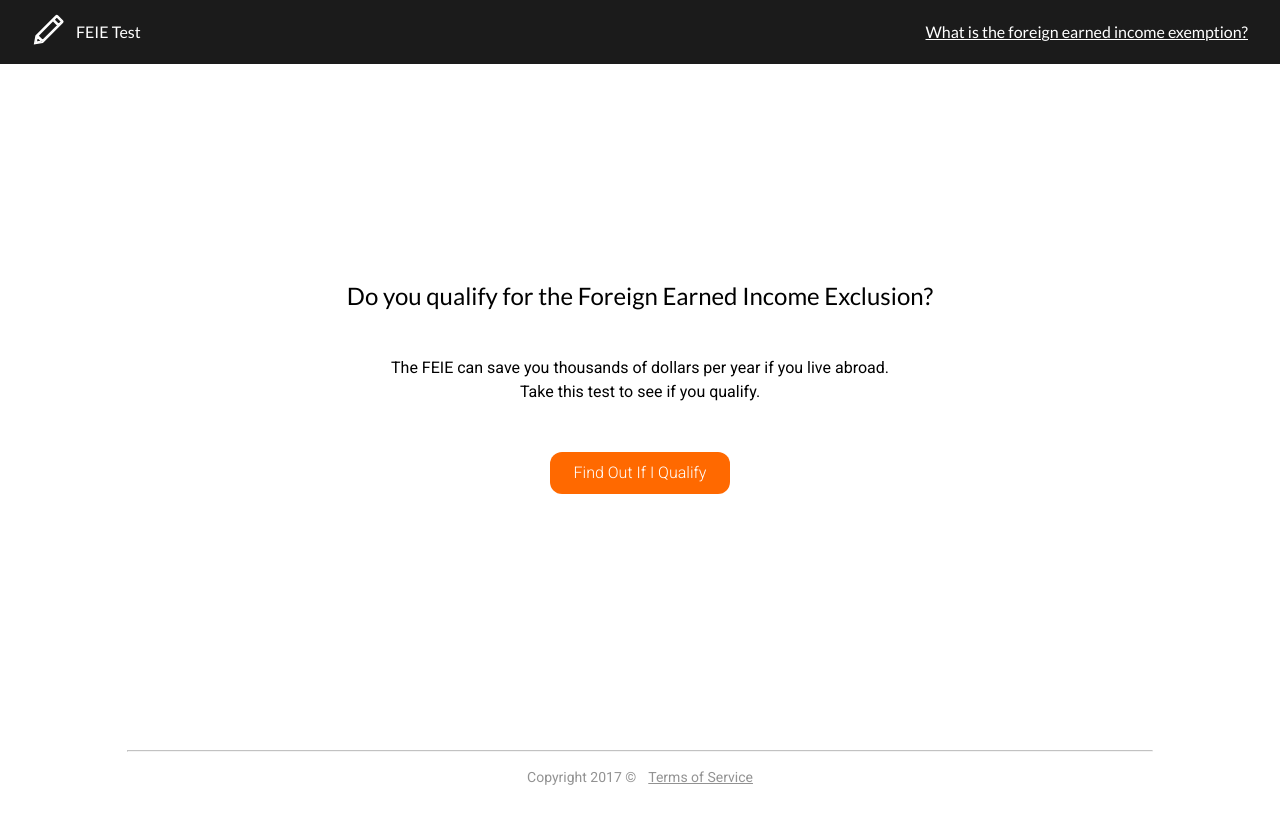
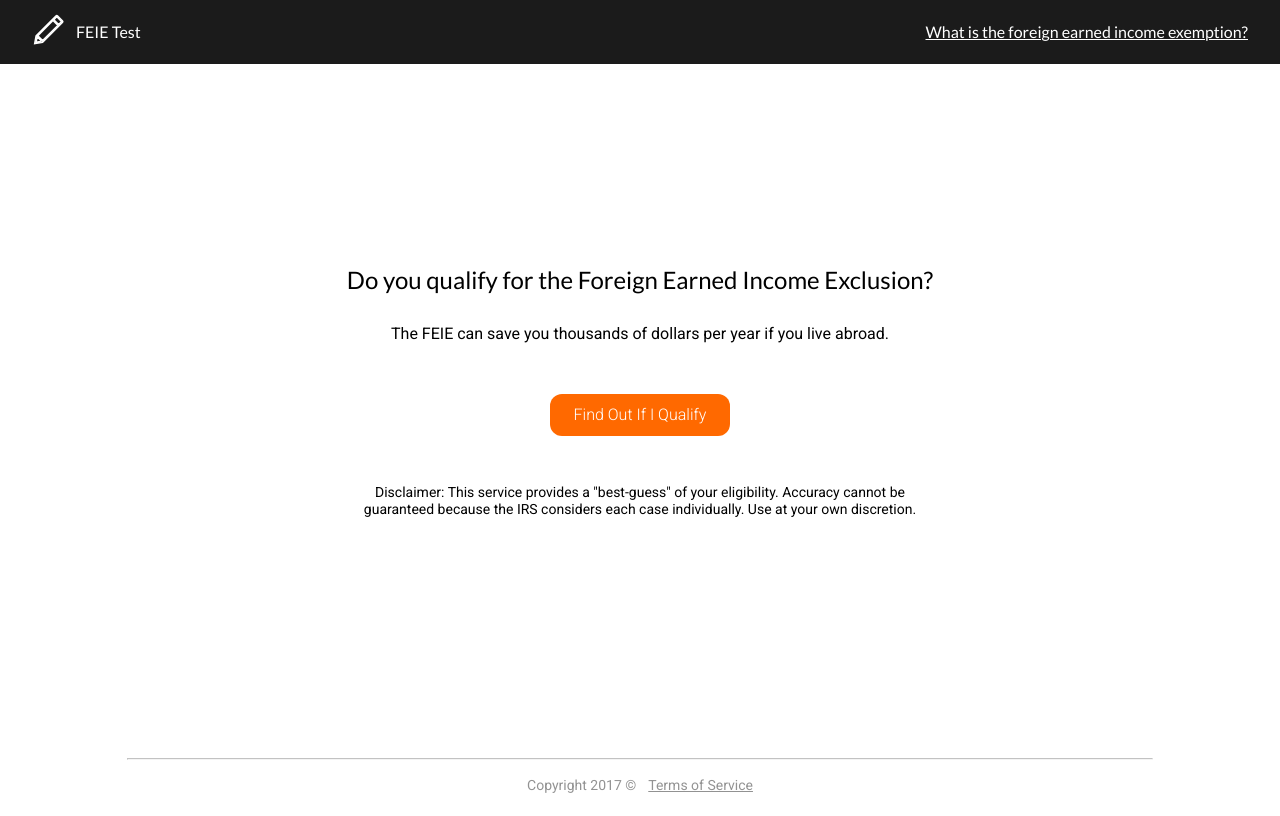
Before and after one commit to AntCas/feie-checker, a React (Create React App) app: page / in a window 1280 px wide. Built offline with nearby package versions, Linux system fonts and the light colour scheme.

Commit message:
add disclaimer to the title card

```diff
--- a/src/components/App.css
+++ b/src/components/App.css
@@ -44,7 +44,7 @@
 .App-content {
   display: flex;
   width: 100%;
-  min-height: 79vh;
+  min-height: 80vh;
   margin: auto;
   text-align: left;
 }
--- a/src/components/title-card/index.js
+++ b/src/components/title-card/index.js
@@ -14,11 +14,11 @@ export default class TitleCard extends Component {
           <h1>Do you qualify for the Foreign Earned Income Exclusion?</h1>
           <div className="sub-headers">
             <h2>The FEIE can save you thousands of dollars per year if you live abroad.</h2>
-            <h2>Take this test to see if you qualify.</h2>
           </div>
           <Button onSubmit={ onSubmit }
             type="cta"
             label="Find Out If I Qualify" />
+          <h2 className="disclaimer">Disclaimer: This service provides a "best-guess" of your eligibility. Accuracy cannot be guaranteed because the IRS considers each case individually. Use at your own discretion.</h2>
         </div>
       </div>
     );
--- a/src/components/title-card/style.css
+++ b/src/components/title-card/style.css
@@ -22,7 +22,7 @@
 }
 
 .title-card .sub-headers {
-  margin-top: 42px;
+  margin-top: 24px;
   padding: 0px 16px;
 }
 
@@ -34,6 +34,15 @@
   line-height: 1.5;
 }
 
+.title-card h2.disclaimer {
+  text-align: center;
+  margin-top: 48px;
+
+  font-family: Roboto;
+  line-height: 1.2;
+  font-size: 14px;
+}
+
 .title-card .button {
   margin: 48px auto 0;
   width: 180px;
```
